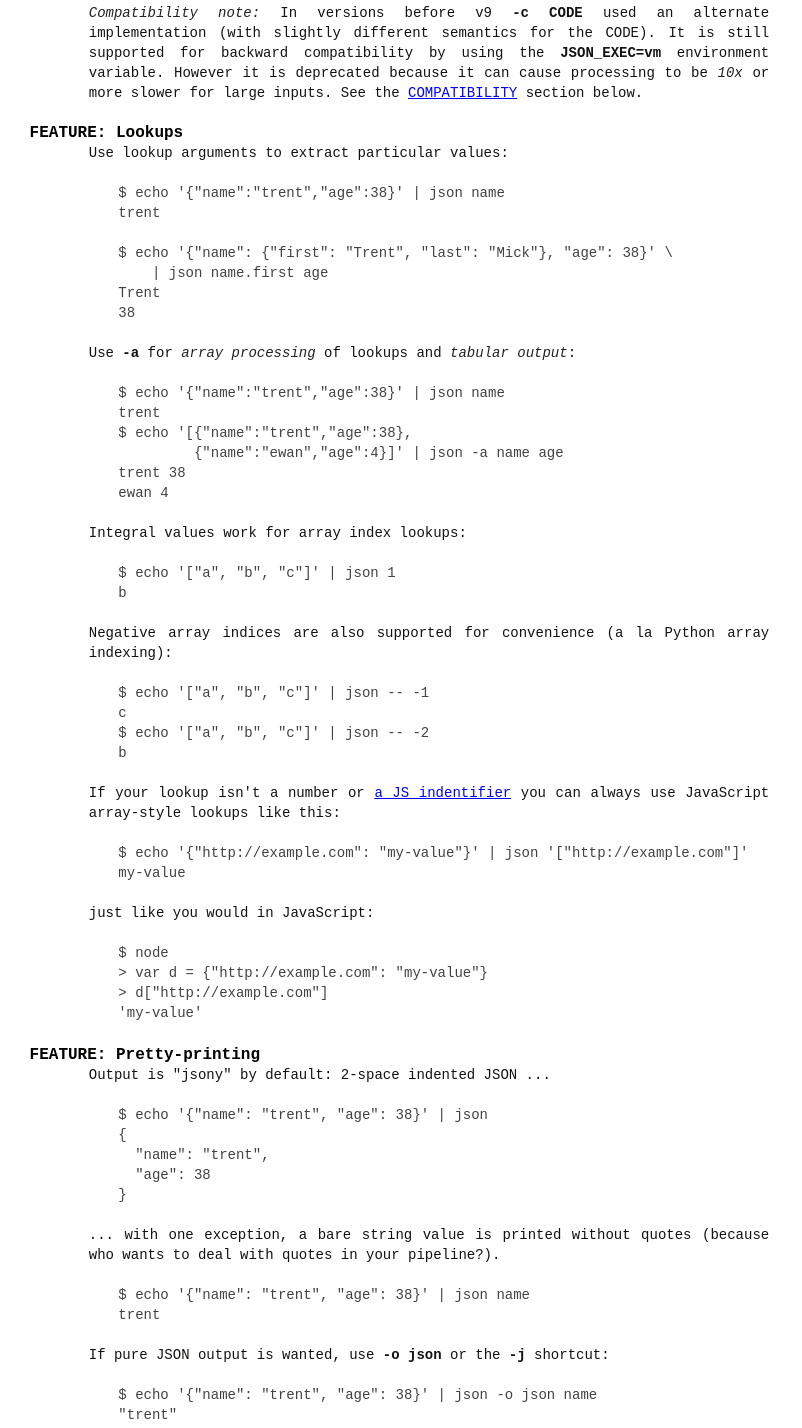
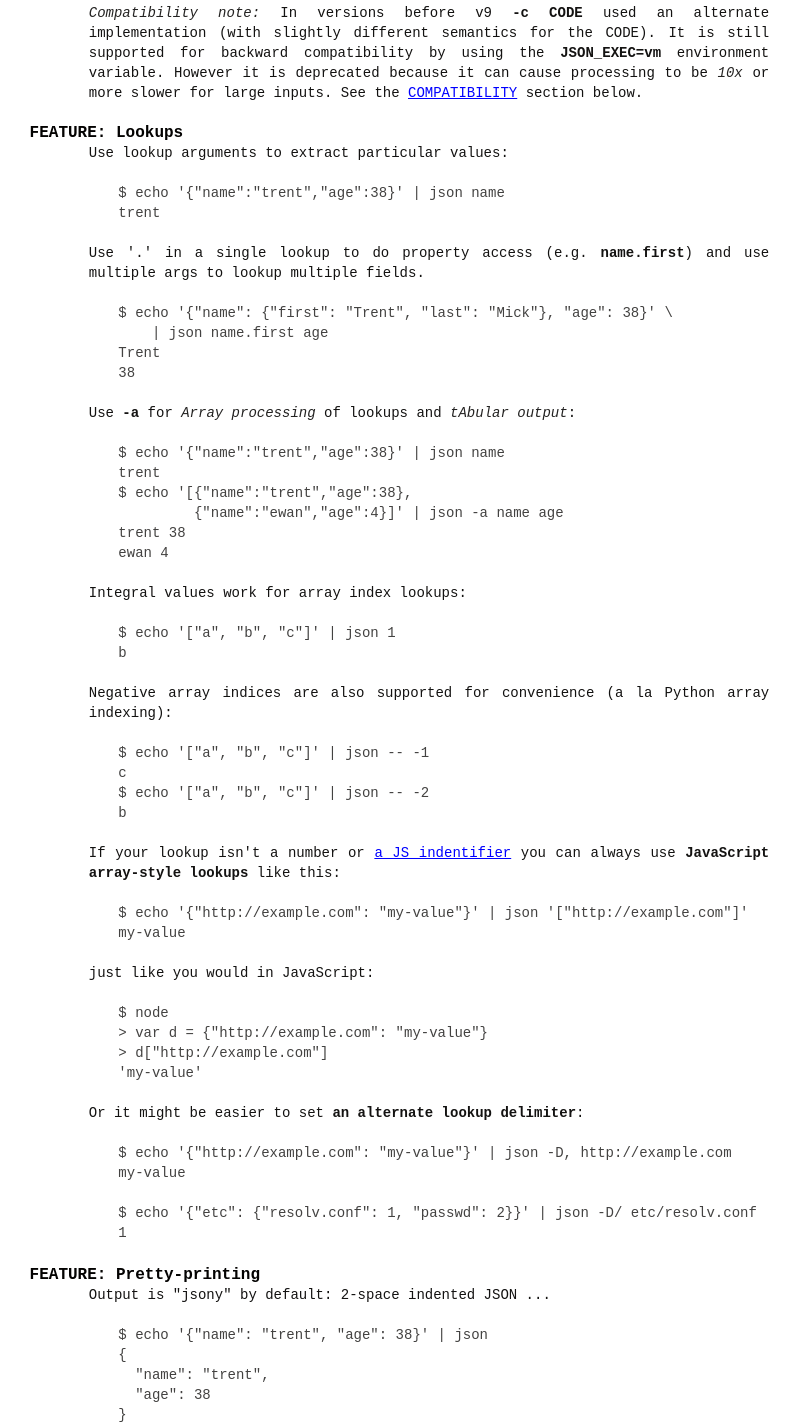
Before and after one commit to trentm/json, a plain HTML site: page index.html in a window 1280 px wide. Shown: the part 4911-6339 px from the top of the page, without its empty margins (0-802 px from the left). Drawn offline with Linux system fonts and the light colour scheme.

Commit message:
publish latest docs

```diff
--- a/index.html
+++ b/index.html
@@ -376,14 +376,18 @@ or more slower for large inputs. See the <a href="#COMPATIBILITY" title="COMPATI
 
 <pre><code>$ echo '{"name":"trent","age":38}' | json name
 trent
+</code></pre>
 
-$ echo '{"name": {"first": "Trent", "last": "Mick"}, "age": 38}' \
+<p>Use '.' in a single lookup to do property access (e.g. <code>name.first</code>) and use
+multiple args to lookup multiple fields.</p>
+
+<pre><code>$ echo '{"name": {"first": "Trent", "last": "Mick"}, "age": 38}' \
     | json name.first age
 Trent
 38
 </code></pre>
 
-<p>Use <code>-a</code> for <em>array processing</em> of lookups and <em>tabular output</em>:</p>
+<p>Use <code>-a</code> for <em>Array processing</em> of lookups and <em>tAbular output</em>:</p>
 
 <pre><code>$ echo '{"name":"trent","age":38}' | json name
 trent
@@ -410,7 +414,7 @@ b
 
 <p>If your lookup isn't a number or <a href="https://developer.mozilla.org/en-US/docs/JavaScript/Guide/Values,_variables,_and_literals#Variables">a JS
 indentifier</a>
-you can always use JavaScript array-style lookups like this:</p>
+you can always use <strong>JavaScript array-style lookups</strong> like this:</p>
 
 <pre><code>$ echo '{"http://example.com": "my-value"}' | json '["http://example.com"]'
 my-value
@@ -422,6 +426,15 @@ my-value
 &gt; var d = {"http://example.com": "my-value"}
 &gt; d["http://example.com"]
 'my-value'
+</code></pre>
+
+<p>Or it might be easier to set <strong>an alternate lookup delimiter</strong>:</p>
+
+<pre><code>$ echo '{"http://example.com": "my-value"}' | json -D, http://example.com
+my-value
+
+$ echo '{"etc": {"resolv.conf": 1, "passwd": 2}}' | json -D/ etc/resolv.conf
+1
 </code></pre>
 
 <h2 id="FEATURE-Pretty-printing">FEATURE: Pretty-printing</h2>
@@ -904,7 +917,7 @@ All rights reserved.</p>
 
   <ol class='man-decor man-foot man foot'>
     <li class='tl'></li>
-    <li class='tc'>June 2014</li>
+    <li class='tc'>July 2014</li>
     <li class='tr'>json(1)</li>
   </ol>
 
```
